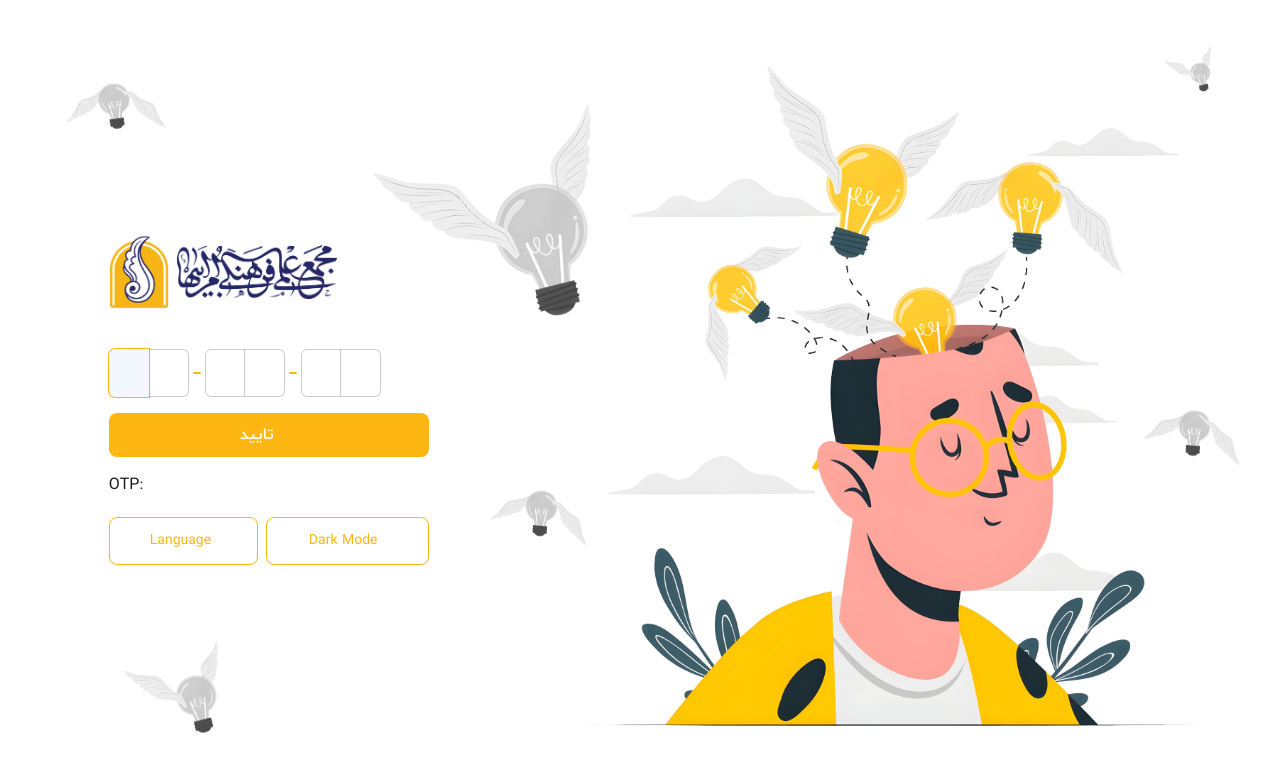
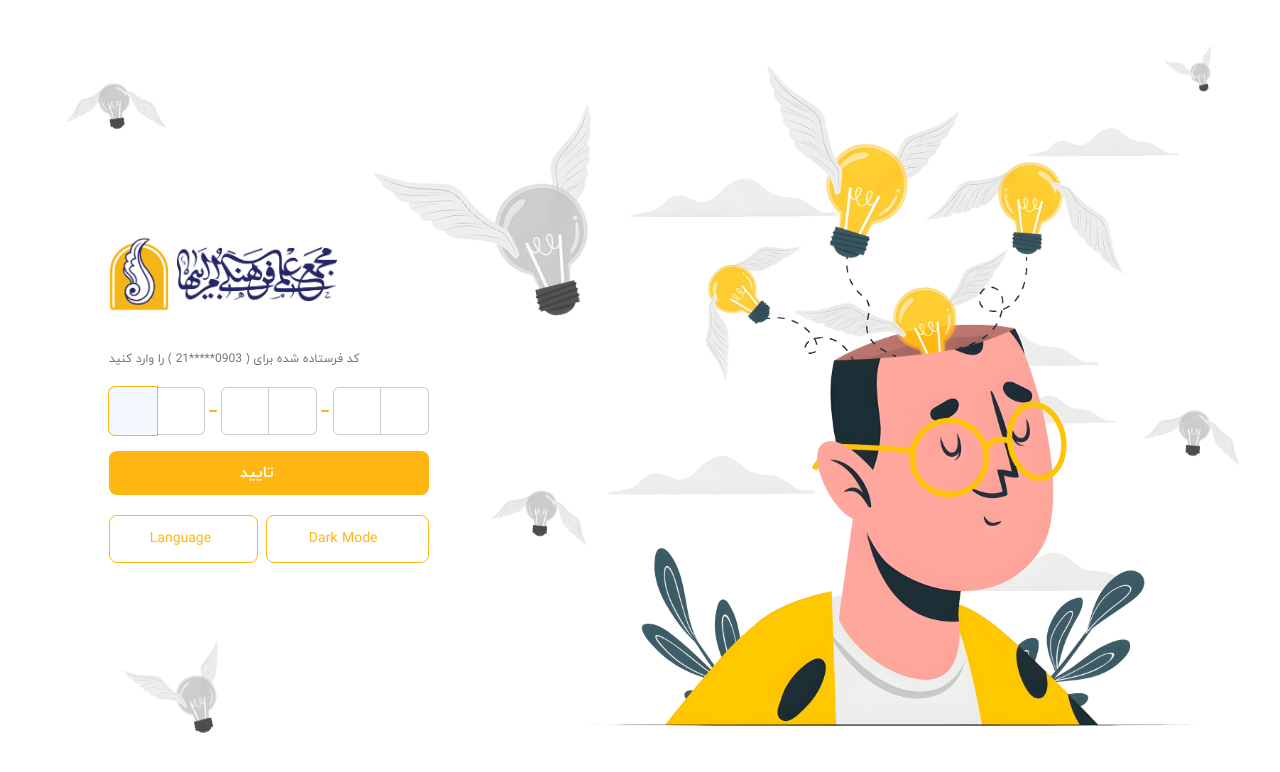
Before and after one commit to OmmeAbiha/frontend-user, a Next.js app: page /en/auth/code in a window 1280 px wide. Shown: the top 772 px of the page. Built offline with nearby package versions, Linux system fonts and the light colour scheme; some icons are missing.

Commit message:
Refactor OtpInput component layout for improved structure; update page component to include instructional text and remove OTP display

```diff
--- a/src/app/[locale]/(auth)/auth/code/_components/OtpInput.tsx
+++ b/src/app/[locale]/(auth)/auth/code/_components/OtpInput.tsx
@@ -37,6 +37,7 @@ export const OtpInput = forwardRef<HTMLInputElement, OtpInputProps>(
         };
 
         return (
+            <div dir='ltr' className='w-full'>
                 <OTPInput
                     {...rest}
                     maxLength={6}
@@ -44,7 +45,7 @@ export const OtpInput = forwardRef<HTMLInputElement, OtpInputProps>(
                     pattern="\d"
                     value={value}
                     onChange={handleChange}
-                containerClassName="group flex items-center has-[:disabled]:opacity-30"
+                    containerClassName="group w-full fcc items-center has-[:disabled]:opacity-30"
                     render={({ slots }) => (
                         <>
                             <div className="flex">
@@ -71,6 +72,7 @@ export const OtpInput = forwardRef<HTMLInputElement, OtpInputProps>(
                         </>
                     )}
                 />
+            </div>
         );
     }
 );
@@ -81,7 +83,7 @@ function Slot(props: SlotProps) {
     return (
         <div
             className={cn(
-                'relative w-10 h-12 text-base',
+                'relative w-12 h-12 text-base',
                 'fcc',
                 'transition-all duration-100 text-secondary-400',
                 'border-border-2 border-y border-r first:border-l first:rounded-l-md last:rounded-r-md',
--- a/src/app/[locale]/(auth)/auth/code/page.tsx
+++ b/src/app/[locale]/(auth)/auth/code/page.tsx
@@ -16,8 +16,9 @@ function Page() {
   }
 
   return (
-    <div dir='ltr' className="w-full">
-      <form className='flex flex-col w-full gap-y-4' onSubmit={handleSubmit}>
+    <div className="w-full">
+      <p className='text-xs text-tertiary-600 mb-5'>{"کد فرستاده شده برای ( 0903*****21 ) را وارد کنید"}</p>
+      <form  className='flex flex-col w-full gap-y-4' onSubmit={handleSubmit}>
         <OtpInput
           value={otp}
           onChange={setOtp}
@@ -34,7 +35,6 @@ function Page() {
           icon={<ArrowLeft className={`${isEnglish && "rotate-180"}`} />}
         />
       </form>
-      <p className="mt-4">OTP: {otp}</p>
     </div>
   )
 }
```
Lines whose indentation alone changed are shown as unchanged.
